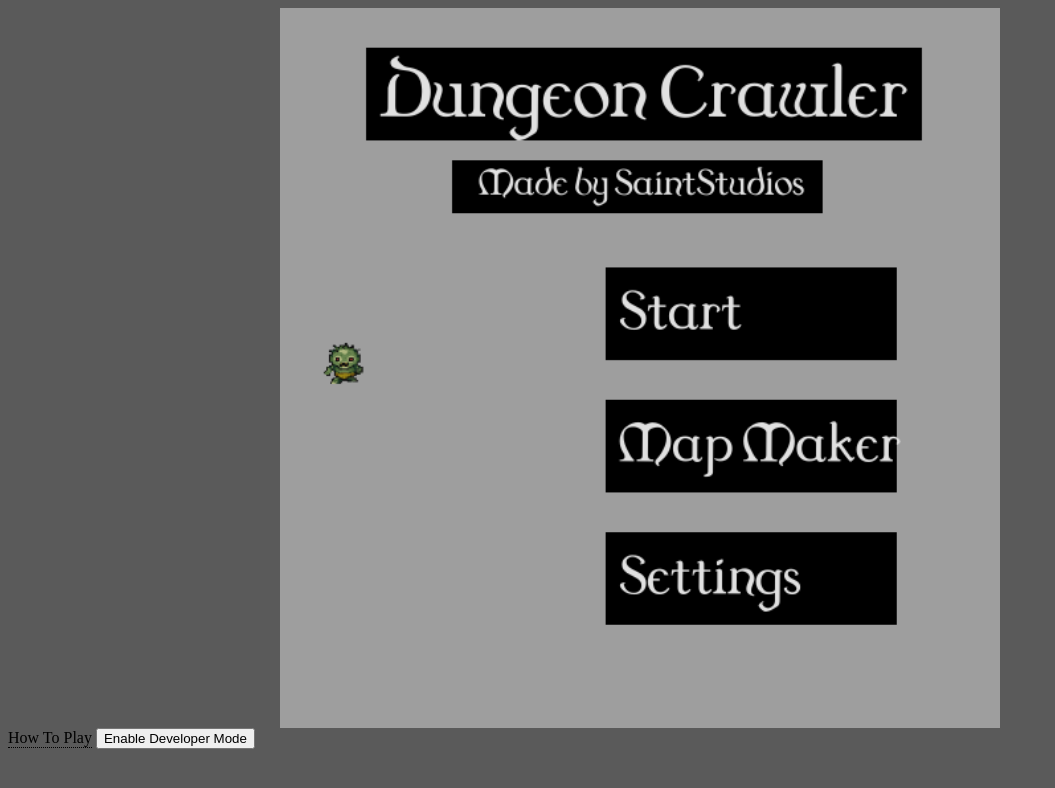
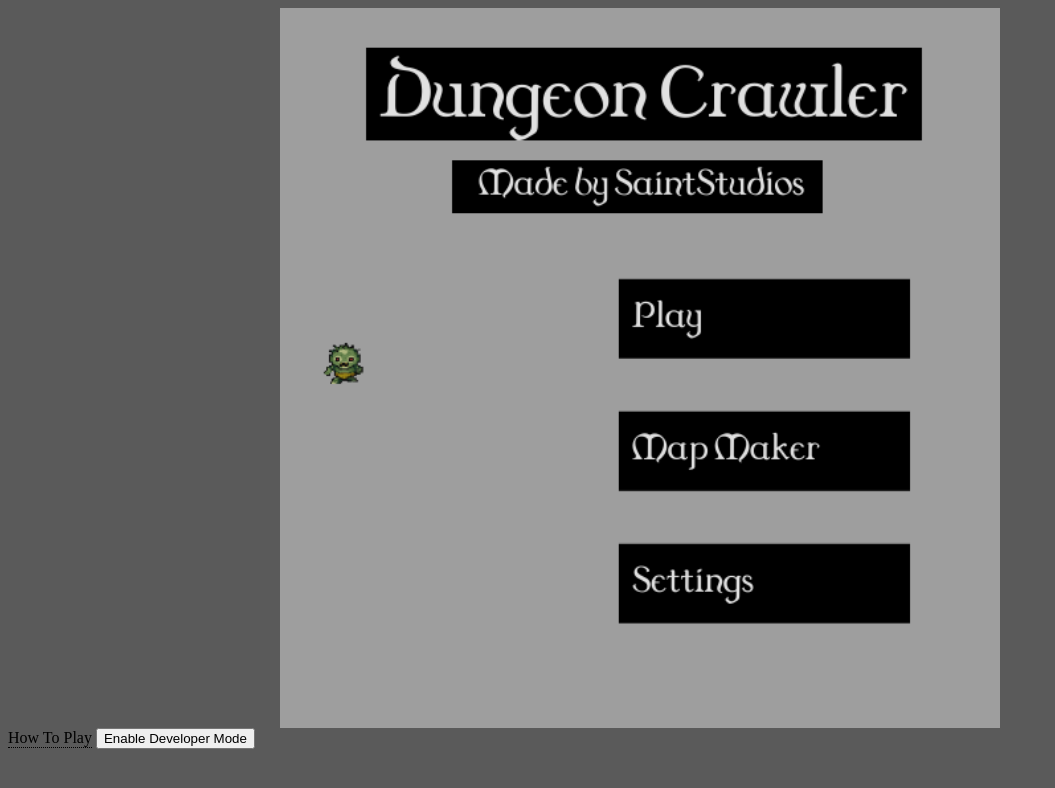
Before and after one commit to rtotalminer/maze-game, a website: page index.html in a window 1280 px wide. Shown: the whole page, without its empty margins (0-1055 px from the left). Drawn offline with Linux system fonts and the light colour scheme.

Commit message:
refactored menu

```diff
--- a/game/src/base/SpriteAnimated.js
+++ b/game/src/base/SpriteAnimated.js
@@ -32,6 +32,7 @@ class SpriteAnimated extends SpriteBase {
     // timsed by sprite height or width. Wait we have an idle flag, could this work?
   }
 
+  // Maybe it needs it's own update method
   draw() {
     if (this.moveTo == 'IDLE' && !this.static) {
       this.currentFrame %= this.totalFrames;
--- a/game/src/helpers.js
+++ b/game/src/helpers.js
@@ -29,6 +29,7 @@ function keyPressed(e) {
   }
   if (e.keyCode == SPACE_BAR) {
     spaceBarPressed = true;
+    spaceKeyPressedOnce = true;
   }
   if (e.keyCode == ESC_KEY) {
     escKeyPressed = true;
@@ -52,9 +53,6 @@ function keyPressed(e) {
   if (e.keyCode == ESC_KEY) {
     escKeyPressedOnce = !escKeyPressedOnce;
     paused = !paused;
-  }
-  if (e.keyCode == SPACE_BAR) {
-    spaceKeyPressedOnce = !spaceKeyPressedOnce;
   }
 
 }
--- a/game/src/helpers/smartCollision.js
+++ b/game/src/helpers/smartCollision.js
@@ -1,14 +1,3 @@
-
-
-class Rect {
-    constructor(x, y, w, h) {
-	this.x = x;
-	this.y = y;
-	this.w = w;
-	this.h = h;
-    }
-}
-
 
 class Collision
 {
@@ -20,8 +9,7 @@ class Collision
 		this.id = id;
     }
 
-    calcCollision()
-    {
+    calcCollision() {
 		switch (this.dir) {
 		case "top":
 			this.ent.y = this.col.y + this.col.h;
@@ -67,7 +55,7 @@ function smartCollision(ent, coldbs)
 
     let x0 = ent.x + ent.xOffset;
     let y0 = ent.y;
-    let w0 = ent.w - 2 * ent.xOffset;
+    let w0 = ent.w - (1/2 * ent.xOffset);
     let h0 = ent.h;
 
     let p = new Rect(x0, y0, w0, h0);
--- a/game/src/items/Goldcoin.js
+++ /dev/null
@@ -1,43 +0,0 @@
-// This item is simply picked up and returned to an NPC
-
-class Goldcoin extends SpriteBase {
-    constructor(
-      name,
-      x,
-      y,
-      w,
-      h,
-      filename,
-      spriteRows,
-      spriteCols,
-      spriteDirections,
-      xOffset,
-      spritePosX,
-      spritePosY,
-    ) {
-        super(
-          name,
-          x,
-          y,
-          w,
-          h,
-          filename,
-          spriteRows,
-          spriteCols,
-          spriteDirections,
-          xOffset,
-          spritePosX,
-          spritePosY,
-        )
-
-        // Audio
-        this.pickupAudio = document.getElementById("coinPickup");
-
-      }
-
-      onPickUp(player, room) {
-        this.pickupAudio.play();
-        player.gd += 3;
-        room.destoryItem(this) // move to room destory
-      }
-}
--- a/game/src/items/QuestItem.js
+++ b/game/src/items/QuestItem.js
@@ -35,7 +35,8 @@ class QuestItem extends BaseItem {
       }
 
       onPickUp(player, room) {
-        let pickUp = super.onPickUp(player, room);
+        //check inventory
+        let pickUp = super.onPickUp(room);
         if (pickUp) {
           player.inventory.push(this);
         }
--- a/game/src/main.js
+++ b/game/src/main.js
@@ -26,25 +26,29 @@ function loadGame() {
   currentRoom = gameMap[roomCount];
 }
 
+
+
 function precache() {
+  _textures = ['texture_map.png', 'zombies_01.png', 'player.png'];
+  numOfImages = _textures.length;
   textures = [
-    new Spritesheet('texture_map.png', 64, 95),
-    new Spritesheet('zombies_01.png', 3, 4),
-    new Spritesheet('player.png', 4, 4)
+    new Spritesheet(_textures[0], 64, 95),
+    new Spritesheet(_textures[1], 3, 4),
+    new Spritesheet(_textures[2], 4, 4)
   ];
-  numOfImages = textures.length;
+
+}
+
+function postUpdate() {
+    downKeyPressedOnce = false;
+    upKeyPressedOnce = false;
+    spaceKeyPressedOnce = false;
 }
 
 function preload() {
-  // menu
-  menuPointer = new SpriteAnimated(
-      "Menu Pointer",
-      startButton.x-100,
-      startButton.y-68,
-      textures[0],
-      47, 0, 0, 5, [[0, 0], [0, 1], [0, 2], [0, 3]]
-  );
-  menuRoom = new Room(map['menu']['map'], [], map['menu']['mobs'], []);
+
+  loadMenu()
+
 
   // game
   gameMap = new Array(
@@ -53,12 +57,18 @@ function preload() {
   );
 }
 
-window.onload = function () {
+window.onload = async function () {
   canvas = document.getElementById("game");
   ctx = canvas.getContext("2d");
 
   document.addEventListener("keydown", keyPressed);
   document.addEventListener("keyup", keyReleased);
+
+  canvas.addEventListener('mousemove', (event) => {
+    let rect = canvas.getBoundingClientRect();
+    mouseX = event.clientX - rect.left;
+    mouseY = event.clientY - rect.top;
+  });
 
   precache();
 
@@ -66,6 +76,7 @@ window.onload = function () {
 };
 
 function mainLoop() {
+
 
   if (gameOver) {
     draw_image(ctx, "deathscreen", 0, 0, canvas.width, canvas.height);
@@ -78,8 +89,11 @@ function mainLoop() {
   }
 
   else if (showMenu) {
+    updateMenu();
 
-    menu(canvas, ctx);
+    postUpdate();
+
+    drawMenu(ctx);
   }
 
   else if (escKeyPressedOnce) {
--- a/game/src/map/Room.js
+++ b/game/src/map/Room.js
@@ -121,17 +121,22 @@ class Room {
             }
         }
     }
-    // let x; let y;
-    // for (let i = 0 ; i < this.config.items.length; i++) {
-    //     switch (this.config.items[i][0]) {
-    //         case 'Goldcoin':
-    //             file = 'goldcoin.png'
-    //             x = BLOCK_WIDTH*this.config.items[i][1][0];
-    //             y = BLOCK_WIDTH*this.config.items[i][1][1];
-    //             this.items.push(new Goldcoin("Goldcoin", x, y, 32, 32, file, 1, 1, 0, 0, 0));
-    //             break
-    //     }
-    // }
+
+    let x; let y; let item;
+    for (let i = 0 ; i < this.config.items.length; i++) {
+        x = 7;
+        y = 0;
+        item = new BaseItem(
+          this.config.items[i][0],
+          BLOCK_WIDTH * this.config.items[i][1][0],
+          BLOCK_WIDTH * this.config.items[i][1][1],
+          textures[0],
+          x, y, 0, 1, [], 'game/static/audio/item_pickup.mp3'
+        );
+        this.items.push(item);
+        console.log(this.items);
+    }
+
 
     let name;
     for (let i = 0; i < this.config.mobs.length; i++) {
@@ -142,10 +147,8 @@ class Room {
           textures[1],
           0, 0, 0, 3, [3, 2, 0, 1],
       );
-      console.log(mob.spritesheet.cellHeight)
       mob.isExplore = true;
         this.mobs.push(mob);
-        // this.mobs.push(new Zombie(name, x, y, 32, 32, file, 3, 4, [3, 2, 0, 1], true, 0, 0, 0, null));
     }
 
   }
@@ -366,8 +369,7 @@ class Room {
     return [x, y]
   }
 
-  // Destory's an item forever... "desTORY"
-  destoryItem(item) {
+  destroyItem(item) {
     this.items = this.items.filter((_item) => _item != item);
   }
 
--- /dev/null
+++ b/game/src/math.js
@@ -0,0 +1,17 @@
+
+
+class Rect {
+    constructor(x, y, w, h) {
+        this.x = x;
+        this.y = y;
+        this.w = w;
+        this.h = h;
+    }
+}
+
+class Vector {
+    constructor(x, y) {
+        this.x = x;
+        this.y = y;
+    }
+}
--- a/game/src/menu.js
+++ b/game/src/menu.js
@@ -1,80 +1,57 @@
 
-class MenuButton {
-    constructor(x, y, text) {
-        this.x = x;
-        this.y = y;
-        this.text = text;
-    }
 
-    draw(ctx) {
-        colorRect(this.x-10, this.y-60, 220, 70, 'rgba(0,0,0)')
-        drawText(ctx, this.text, this.x, this.y, 'rgba(225,225,225)', 'Dungeon', 60)
-    }
+var menuSelectionCount = 0;
+var menuBackground;
+
+var menuPointer;
+var menuPointerInitY = (MAZE_HEIGHT/2.5) - 4;
+
+function loadMenu() {
+    menuPointer = new SpriteAnimated("Menu Pointer", MAZE_WIDTH/2 - 64, menuPointerInitY, textures[0], 47, 0, 0, 5, []);
+    menuPointer.w = 64;
+    menuPointer.h = 64;
+    menuBackground = new Room(map['menu']['map'], [], map['menu']['mobs'], []);
 }
 
+function updateMenu() {
+    menuBackground.update();
+    menuPointer.y = menuPointerInitY + (menuSelectionCount * 100);
 
-const startButton = new MenuButton(MAZE_WIDTH/2, MAZE_HEIGHT/2, 'Start')
-const mapButton = new MenuButton(MAZE_WIDTH/2, MAZE_HEIGHT/2 + 100, 'Map Maker')
-const settingsButton = new MenuButton(MAZE_WIDTH/2, MAZE_HEIGHT/2 + 200, 'Settings')
-
-var buttons = [startButton, mapButton, settingsButton];
-var count = 0;
-
-
-function menu(canvas, ctx) {
-
-    // change state
     if (downKeyPressedOnce) {
-        downKeyPressedOnce = false; // lazy
-        count += 1;
-        if (count > 2)  count = 0;
-        // if (selection == 1)
-        //     loadGame();
-        // showMenu = false;
+        menuSelectionCount += 1;
     }
     if (upKeyPressedOnce) {
-        upKeyPressedOnce = false; // lazy
-        count -= 1;
-        if (count < 0)  count = 2;
+        menuSelectionCount -= 1;
     }
     if (spaceKeyPressedOnce) {
-        spaceKeyPressedOnce = false;
-        if (selectedButton == startButton) {
-            loadGame()
+        if (menuSelectionCount == 0) {
+            loadGame();
             showMenu = false;
         }
     }
 
-    selectedButton = buttons[count]
+    if (menuSelectionCount > 2)  menuSelectionCount = 0;
+    if (menuSelectionCount < 0)  menuSelectionCount = 2;
 
-    menuRoom.update();
-    menuRoom.draw();
+}
 
+function drawMenu(ctx) {
+    menuBackground.draw();
+    menuPointer.draw();
 
     colorRect(65, 30, 420, 70, 'rgba(0,0,0)')
     drawText(ctx, 'Dungeon Crawler', 75, 100, 'rgba(225,225,225)', 'Dungeon', 80)
 
-
     colorRect(150-20, 150-35, 280, 40, 'rgba(0,0,0)')
     drawText(ctx, 'Made by SaintStudios', 150, 150, 'rgba(225,225,225)', 'Dungeon', 40)
 
-    file = 'goldcoin.png'
-    // new SpriteBase(
-    //     "Wall",
-    //     BLOCK_WIDTH * [j],
-    //     BLOCK_WIDTH * [i],
-    //     textures[0],
-    //     11, 20, 0
-    //   )
+    colorRect(MAZE_WIDTH/2, MAZE_HEIGHT/2.5, 220, 60, 'rgba(0,0,0)')
+    drawText(ctx, 'Play', 10 + MAZE_WIDTH/2, MAZE_HEIGHT/2.5 + 45, 'rgba(225,225,225)', 'Dungeon', 40)
 
+    colorRect(MAZE_WIDTH/2, MAZE_HEIGHT/2.5 + 100, 220, 60, 'rgba(0,0,0)')
+    drawText(ctx, 'Map Maker', 10 + MAZE_WIDTH/2, MAZE_HEIGHT/2.5 + 145, 'rgba(225,225,225)', 'Dungeon', 40)
 
-    menuPointer.y = startButton.x-70 + count*100
+    colorRect(MAZE_WIDTH/2, MAZE_HEIGHT/2.5 + 200, 220, 60, 'rgba(0,0,0)')
+    drawText(ctx, 'Settings', 10 + MAZE_WIDTH/2, MAZE_HEIGHT/2.5 + 245, 'rgba(225,225,225)', 'Dungeon', 40)
 
-    //coin.srcX += 32;
-    menuPointer.w = 84; menuPointer.h = 84;
-    menuPointer.draw();
-
-    startButton.draw(ctx);
-    mapButton.draw(ctx);
-    settingsButton.draw(ctx);
 }
--- a/game/src/mobs/Player.js
+++ b/game/src/mobs/Player.js
@@ -53,7 +53,7 @@ class Player extends SpriteAnimated {
       this.maxInventory = 16;
       this.slotsPerRow = 4;
 
-      smartCollision(1, 2);
+      //smartCollision(1, 2);
 
   }
 
@@ -243,8 +243,11 @@ class Player extends SpriteAnimated {
       this.mobCollision = false;
 
       for (let k = 0; k < collisions.length; k++) {
-          if (collisions[k].col instanceof BaseItem || collisions[k].col instanceof Goldcoin) {
-              collisions[k].col.onPickUp(this, room)
+          if (collisions[k].col instanceof BaseItem) {
+              if (collisions[k].col.name == 'Goldcoin')  this.gd += 5;
+              if (collisions[k].col.name == 'Silvercoin')  this.gd += 1;
+              console.log(collisions[k].col)
+              collisions[k].col.onPickUp(room)
           }
           if (collisions[k].col instanceof RoomDoor) {
             collisions[k].col.unlockDoor(this, room)
--- a/game/src/settings.js
+++ b/game/src/settings.js
@@ -35,6 +35,10 @@ var spaceBarPressed = false;
 var escKeyPressed = false;
 var iKeyPressed = false;
 
+// Mouse movement
+var mouseX;
+var mouseY;
+
 // Movement keys
 var wKeyPressed = false;
 var aKeyPressed = false;
@@ -62,6 +66,7 @@ var menuPointer;
 var menuRoom;
 var menuX = MAZE_WIDTH/2;
 var menuY = MAZE_HEIGHT/2;
+let menuAudio;
 
 // Game Objects
 var canvas, ctx;
@@ -124,7 +129,7 @@ const map = {
         [0, 0, 0, 0, 0, 0, 0, 0, 0, 0, 0, 0, 0, 0, 0, 0, 0]
       ],
       "items": [
-        ['Goldcoin', [1, 3]]
+        ['Goldcoin', [1, 8]]
       ],
       "mobs": [
         ],
```
Also changed, not shown: game/src/base/BaseItem.js (+10 -24 lines), game/src/items/Silvercoin.js (deleted, +0 -44 lines), index.html (+4 -2 lines), game/src/helpers/keyInput.js (deleted), 1 other file. Lines whose indentation alone changed are shown as unchanged.
